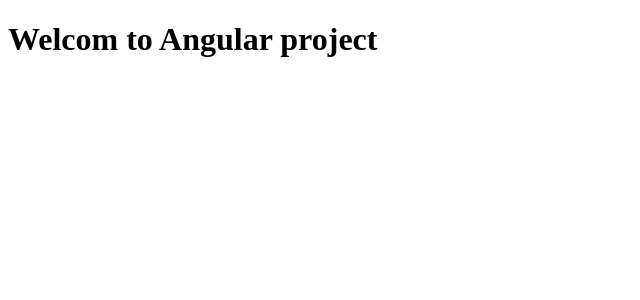
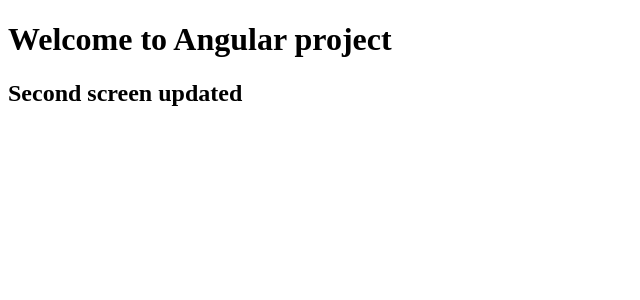
Before and after one commit to radhe424/Angular-Project-2, an Angular app: page / in a window 1280 px wide. Shown: the top 300 px of the page, without its empty margins (0-640 px from the left). Built offline with nearby package versions, Linux system fonts and the light colour scheme.

Commit message:
second commit

```diff
--- a/angular.json
+++ b/angular.json
@@ -2,7 +2,8 @@
   "$schema": "./node_modules/@angular/cli/lib/config/schema.json",
   "version": 1,
   "cli": {
-    "packageManager": "npm"
+    "packageManager": "npm",
+    "analytics": "a8838832-90d2-4ee5-bb44-447eec99c5b5"
   },
   "newProjectRoot": "projects",
   "projects": {
--- a/src/app/app.html
+++ b/src/app/app.html
@@ -1,2 +1,3 @@
-<H1>Welcom to Angular project</H1>
+<H1>Welcome to Angular project</H1>
+<h2>Second screen updated</h2>
 <router-outlet />
```
